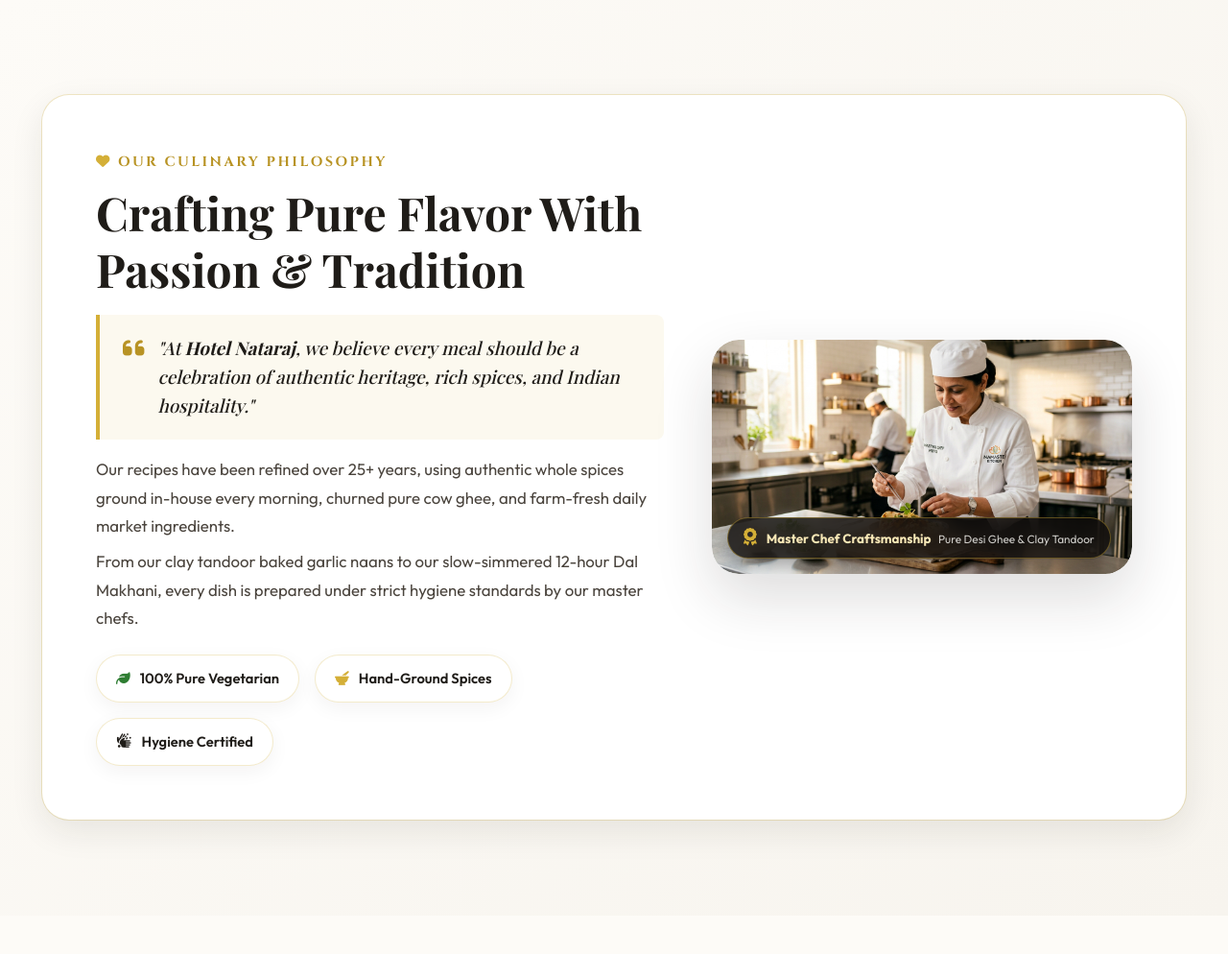
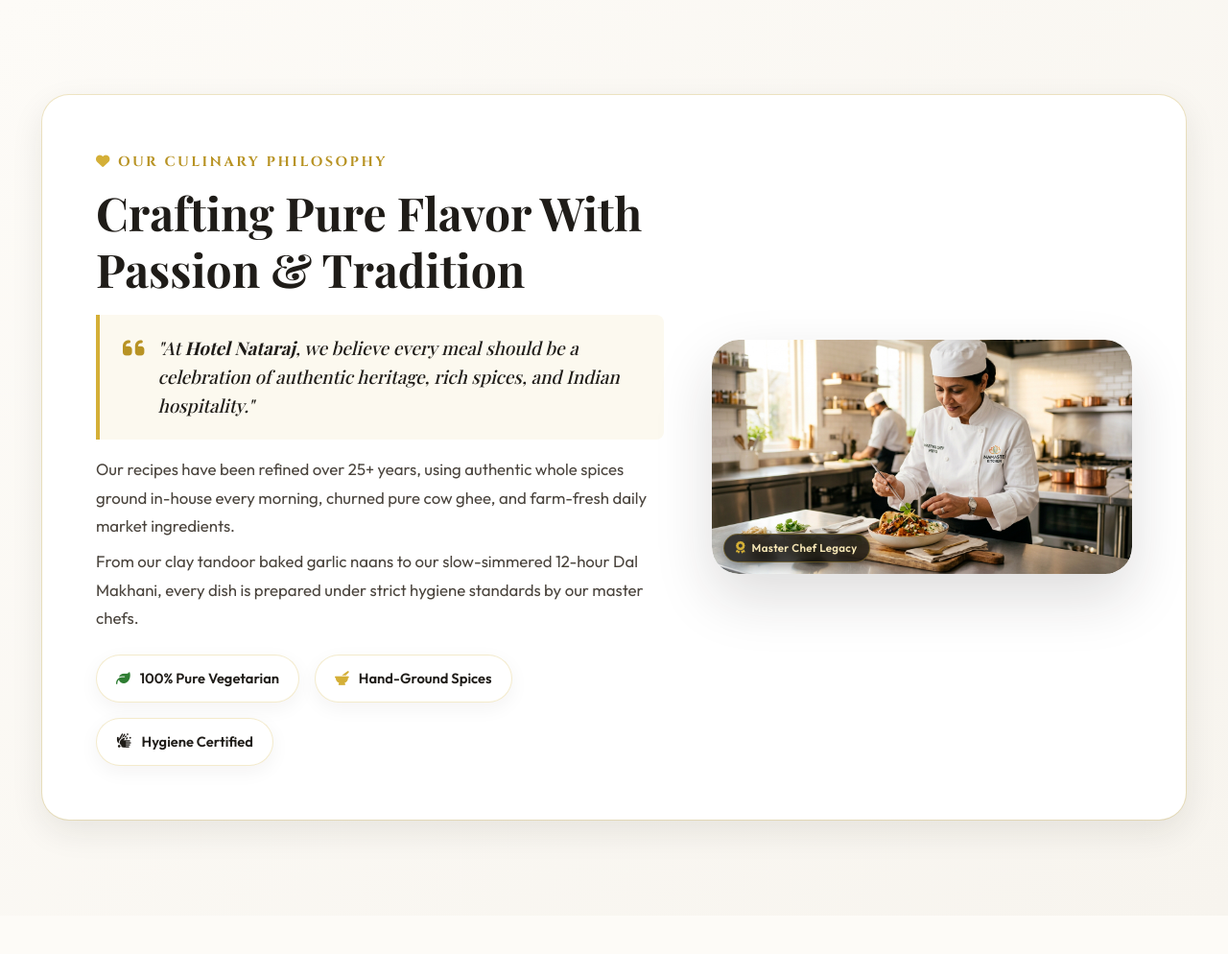
Before and after one commit to aryan6412/hotel-nataraj, a PHP site: page / in a window 1280 px wide. Shown: the part 3839-4833 px from the top of the page at 96% size. Run offline with PHP 8.4, Linux system fonts and the light colour scheme; data that the repository does not hold is empty; some libraries are stand-ins or nearby versions; some web fonts are replaced.

Commit message:
Make banquet hall badge an ultra-compact micro-pill pinned to bottom-left corner for 100% full view of banquet chandeliers and seating

```diff
--- a/css/styles.css
+++ b/css/styles.css
@@ -1760,39 +1751,32 @@ img {
 
 .story-floating-badge {
     position: absolute;
-    bottom: 16px;
-    left: 16px;
-    background: rgba(14, 12, 10, 0.82);
-    backdrop-filter: blur(12px);
-    -webkit-backdrop-filter: blur(12px);
+    bottom: 12px;
+    left: 12px;
+    background: rgba(14, 12, 10, 0.78);
+    backdrop-filter: blur(8px);
+    -webkit-backdrop-filter: blur(8px);
     color: #FDFBF7;
-    padding: 8px 16px;
+    padding: 5px 12px;
     border-radius: var(--radius-full);
-    border: 1px solid rgba(212, 175, 55, 0.4);
+    border: 1px solid rgba(212, 175, 55, 0.35);
     display: inline-flex;
     align-items: center;
-    gap: 10px;
-    box-shadow: 0 8px 24px rgba(0, 0, 0, 0.4);
+    gap: 7px;
+    box-shadow: 0 4px 14px rgba(0, 0, 0, 0.4);
     z-index: 5;
 }
 
-.story-floating-badge .badge-icon i {
-    font-size: 1.15rem;
+.story-floating-badge i {
+    font-size: 0.8rem;
     color: var(--color-gold);
 }
 
-.story-floating-badge .badge-text strong {
-    font-size: 0.84rem;
-    font-weight: 700;
+.story-floating-badge span {
+    font-size: 0.72rem;
+    font-weight: 600;
     color: var(--color-gold-light);
-    display: inline-block;
-    margin-right: 4px;
-}
-
-.story-floating-badge .badge-text span {
-    font-size: 0.74rem;
-    color: rgba(253, 251, 247, 0.8);
-    display: inline-block;
+    letter-spacing: 0.3px;
 }
 
 /* VISUAL TOUR PHOTO GALLERY SECTION */
--- a/index.php
+++ b/index.php
@@ -167,12 +167,9 @@ if (empty($featuredItems)) {
     <div class="container banquet-grid">
         <div class="banquet-image-card tilt-card gsap-left-reveal">
             <img src="assets/images/banquet_hall.jpg" alt="Hotel Nataraj Grand Banquet Hall" class="img-responsive open-lightbox-img" data-caption="Hotel Nataraj Grand Banquet Hall - Wedding & Party Venue">
-            <div class="banquet-floating-badge float-badge">
-                <i class="fa-solid fa-award text-gold"></i>
-                <div>
-                    <strong>Best Event Venue</strong>
-                    <span>Air-Conditioned • Audio-Visual Setup</span>
-                </div>
+            <div class="banquet-floating-badge">
+                <i class="fa-solid fa-crown text-gold"></i>
+                <span>Grand Banquet • 300+ Guests</span>
             </div>
         </div>
         <div class="banquet-info gsap-right-reveal">
@@ -231,12 +228,9 @@ if (empty($featuredItems)) {
                     <div class="story-img-wrapper tilt-card">
                         <img src="assets/images/chef_story.jpg" alt="Master Chef at Hotel Nataraj" class="img-responsive rounded-card open-lightbox-img" data-caption="Master Chef garnishing authentic Indian delicacy">
 
-                        <div class="story-floating-badge float-badge">
-                            <div class="badge-icon"><i class="fa-solid fa-award text-gold"></i></div>
-                            <div class="badge-text">
-                                <strong>Master Chef Craftsmanship</strong>
-                                <span>Pure Desi Ghee & Clay Tandoor</span>
-                            </div>
+                        <div class="story-floating-badge">
+                            <i class="fa-solid fa-award text-gold"></i>
+                            <span>Master Chef Legacy</span>
                         </div>
                     </div>
                 </div>
```
Also changed, not shown: other parts of css/styles.css (+14 -23 lines).
